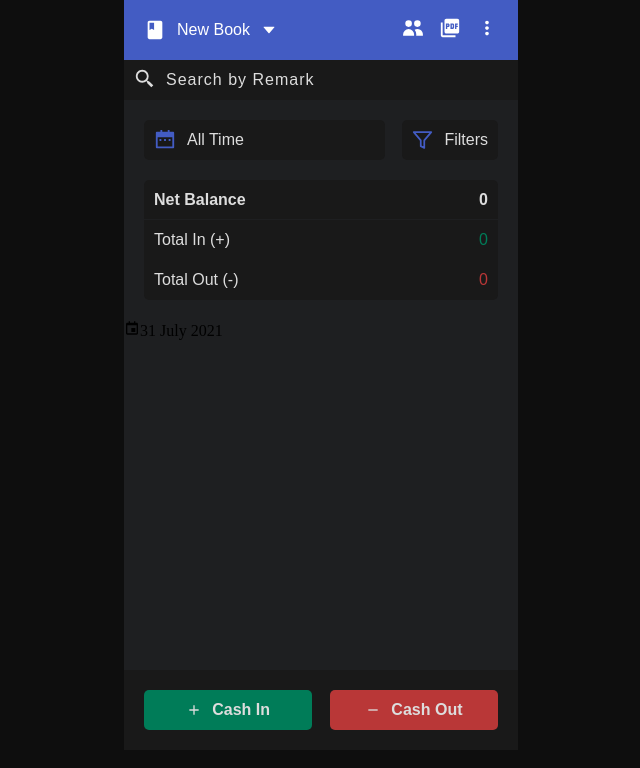
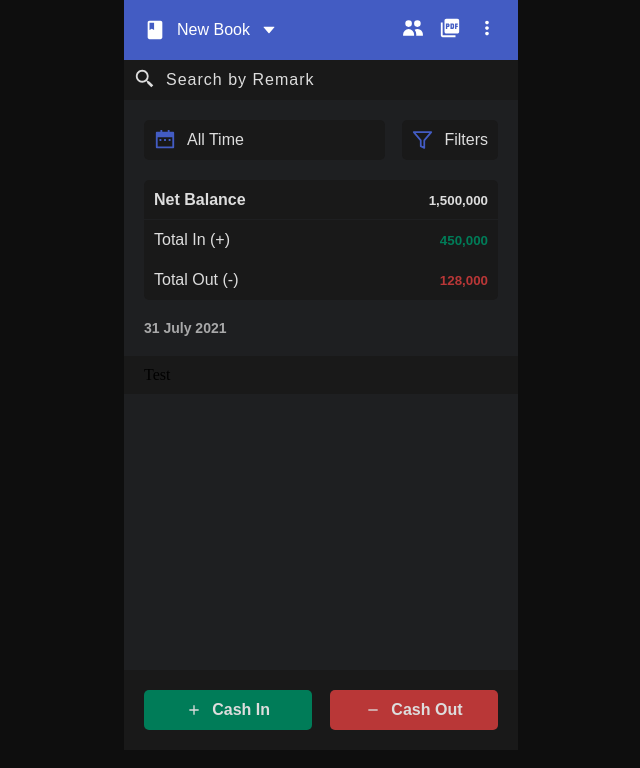
Before and after one commit to javohir98/CashBook_App, a React (Create React App) app: page / in a window 1280 px wide. Shown: the top 768 px of the page, without its empty margins (319-959 px from the left). Built offline with nearby package versions, Linux system fonts and the light colour scheme.

Commit message:
number format and change redux

```diff
--- a/package.json
+++ b/package.json
@@ -9,6 +9,7 @@
     "react": "^17.0.2",
     "react-dom": "^17.0.2",
     "react-icons": "^4.2.0",
+    "react-number-format": "^4.7.3",
     "react-redux": "^7.2.4",
     "react-router-dom": "^5.2.0",
     "react-scripts": "4.0.3",
--- a/src/App.css
+++ b/src/App.css
@@ -196,17 +196,39 @@ body {
   border-bottom: 1px solid #1e1f21;
 }
 
+.cost_format {
+  text-align: right;
+  background: none;
+  border: none;
+  color: #ddd;
+  font-weight: bold!important;
+}
+
 .totalBalance_middle, .totalBalance_bottom {
   color: #dddddd;
   font-family: sans-serif;
 }
 
-.totalBalance_middle span {
+.totalBalance_middle span input {
   color: #007c58;
 }
 
-.totalBalance_bottom span {
+.totalBalance_bottom span input {
   color: #b93737
+}
+
+/*****************************/
+
+/* Date section */
+
+/*****************************/
+
+.date {
+  padding: 0 20px 20px;
+  color: #ddddddb9;
+  font-size: 14px;
+  font-family: sans-serif;
+  font-weight: bold;
 }
 
 /*****************************/
@@ -253,3 +275,17 @@ body {
   margin-right: 10px;
   font-weight: bold;
 }
+
+/*****************************/
+
+/* Cash Book Items */
+
+/*****************************/
+
+.cash_book_container {}
+
+.cash_book {
+  width: 100%;
+  background-color: #191919;
+  padding: 10px 20px;
+}
--- a/src/App.js
+++ b/src/App.js
@@ -1,21 +1,13 @@
-import React, { useEffect } from 'react'
-import { useDispatch } from 'react-redux'
+import React from 'react'
 import './App.css'
 import BtnContainer from './components/BtnContainer'
+import CashBookContainer from './components/CashBookContainer'
 import ContentHeader from './components/ContentHeader'
-import Date from './components/Date'
 import Header from './components/Header'
 import Search from './components/Search'
 import TotalBalance from './components/TotalBalance'
-import { setCashIn, setCashOut } from './redux/actions/CashBookActions'
 
 function App() {
-  const dispatch = useDispatch()
-  useEffect(() => {
-    dispatch(setCashIn(45))
-    dispatch(setCashIn(45))
-    dispatch(setCashOut(45))
-  }, [])
 
   return (
     <div className='CashBook'>
@@ -23,7 +15,7 @@ function App() {
       <Search />
       <ContentHeader />
       <TotalBalance />
-      <Date />
+      <CashBookContainer />
       <BtnContainer />
     </div>
   )
--- a/src/components/BtnContainer.js
+++ b/src/components/BtnContainer.js
@@ -1,14 +1,18 @@
 import React from 'react'
 import { BiPlus, BiMinus } from 'react-icons/bi'
+import { useDispatch } from 'react-redux'
+import { setCashIn, setCashOut } from '../redux/actions/CashBookActions'
 
 const BtnContainer = () => {
+    const dispatch = useDispatch()
+
     return (
         <div className='btn-container'>
-            <button className='btn cash-in'>
+            <button className='btn cash-in' onClick={() => dispatch(setCashIn(45))}>
                 <BiPlus />
                 Cash In
             </button>
-            <button className='btn cash-out'>
+            <button className='btn cash-out' onClick={() => dispatch(setCashOut(45))}>
                 <BiMinus />
                 Cash Out
             </button>
--- /dev/null
+++ b/src/components/CashBookContainer.js
@@ -0,0 +1,15 @@
+import React from 'react'
+import Date from './Date'
+
+const  CashBookContainer = () => {
+    return (
+        <div className='cash_book_container'>
+            <Date />
+            <div className="cash_book">
+                Test
+            </div>
+        </div>
+    )
+}
+
+export default CashBookContainer
--- a/src/components/Date.js
+++ b/src/components/Date.js
@@ -1,10 +1,8 @@
 import React from 'react'
-import { BiCalendarEvent } from 'react-icons/bi'
 
 function Date() {
     return (
         <div className='date'>
-            <BiCalendarEvent />
             31 July 2021
         </div>
     )
--- a/src/components/TotalBalance.js
+++ b/src/components/TotalBalance.js
@@ -1,20 +1,25 @@
 import React from 'react'
+import { useSelector } from 'react-redux'
+import NumberFormat from 'react-number-format';
 
 const TotalBalance = () => {
+    const total = useSelector(state => state.count.totalBalance)
+    const totalIn = useSelector(state => state.count.totalIn)
+    const totalOut = useSelector(state => state.count.totalOut)
     return (
         <div className='totalBalance_section'>
             <div className="totalBalance">
                 <div className="totalBalance_top">
                     <p>Net Balance</p>
-                    <span>0</span>
+                    <span><NumberFormat className='cost_format' value={total} thousandSeparator={true} /></span>
                 </div>
                 <div className="totalBalance_middle">
                     <p>Total In (+)</p>
-                    <span>0</span>
+                    <span><NumberFormat className='cost_format' value={totalIn} thousandSeparator={true} /></span>
                 </div>
                 <div className="totalBalance_bottom">
                     <p>Total Out (-)</p>
-                    <span>0</span>
+                    <span><NumberFormat className='cost_format' value={totalOut} thousandSeparator={true} /></span>
                 </div>
             </div>
         </div>
--- a/src/redux/reducers/CashBookReducers.js
+++ b/src/redux/reducers/CashBookReducers.js
@@ -1,13 +1,17 @@
 import { ActionTypes } from "../constants/action-types";
 
-const initialState = 0
+const initialState = {
+    totalBalance: 1500000,
+    totalIn: 450000,
+    totalOut: 128000
+}
 
 export const addCash = (state = initialState, {type, payload}) => {
     switch (type) {
         case ActionTypes.CASH_IN:
-            return state + payload
+            return { ...state, totalBalance: state.totalBalance + payload, totalIn: state.totalIn + payload}
         case ActionTypes.CASH_OUT:
-            return state - payload
+            return { ...state, totalBalance: state.totalBalance - payload, totalOut: state.totalOut + payload}
         default:
             return state
     }
```
Also changed, not shown: src/components/CashBook.js (added, +11 -0 lines), 2 other files (tests, documents, lock files or other folders).
